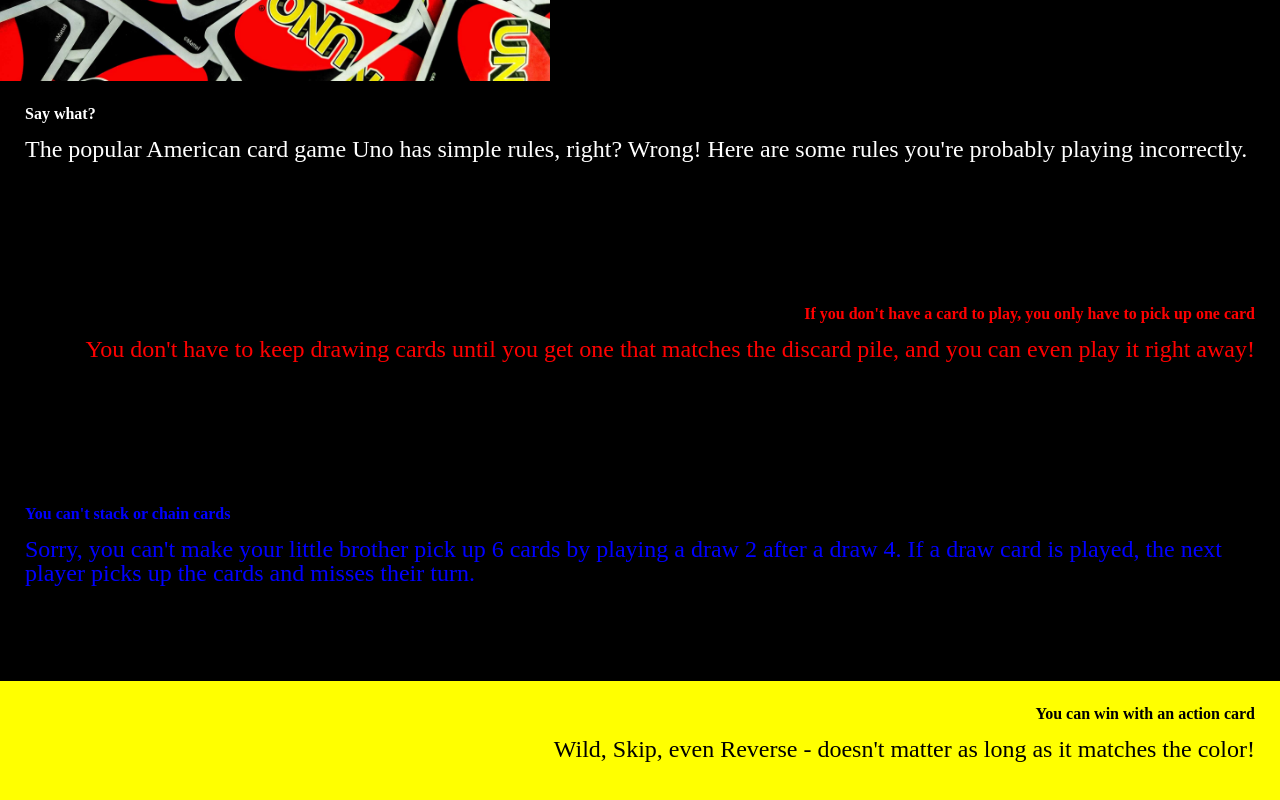
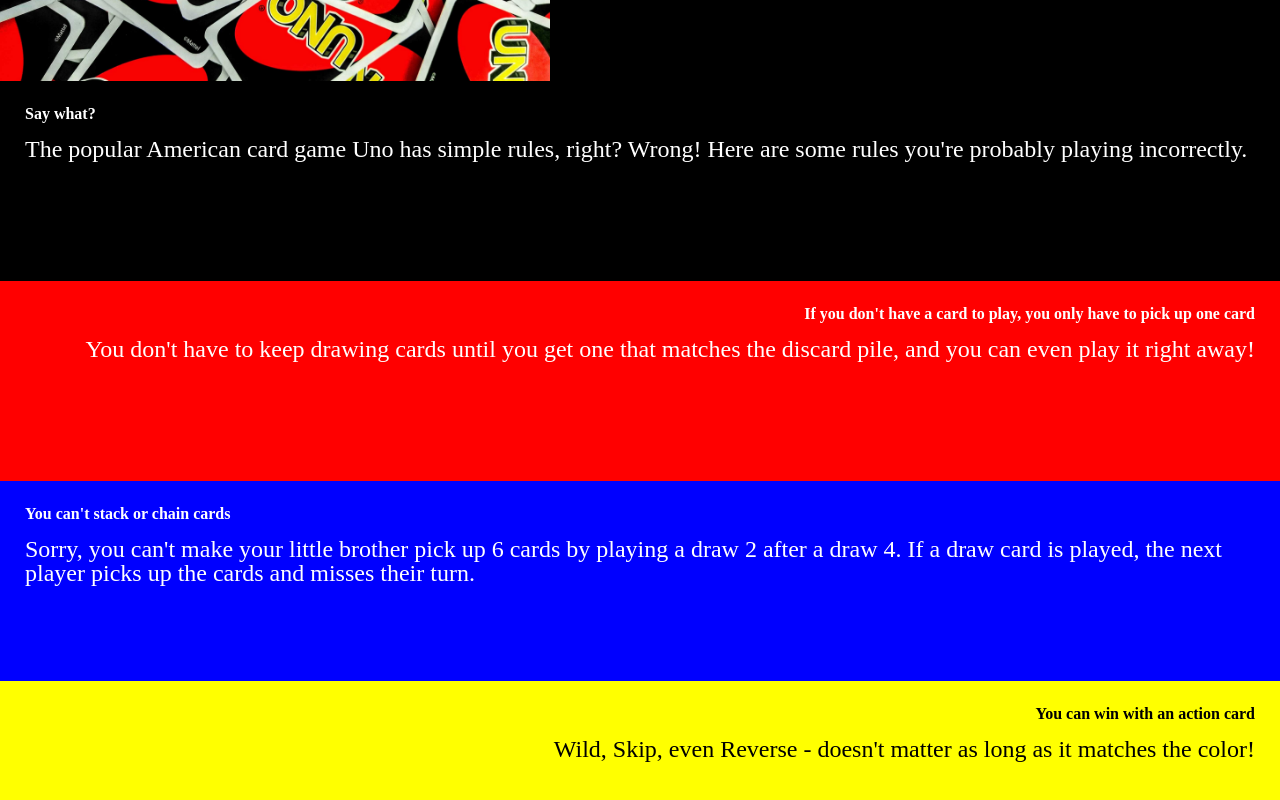
Before and after one commit to jensieg/homework2-2021, a plain HTML site: page index.html in a window 1280 px wide. Shown: the part 398-1198 px from the top of the page. Drawn offline with Linux system fonts and the light colour scheme.

Commit message:
more edits

```diff
--- a/css/style.css
+++ b/css/style.css
@@ -37,12 +37,12 @@
 }
 
 #red {
-    color: #FF0000;
+    background-color: #FF0000;
     text-align: right;
 }
 
 #blue {
-    color: #0000FF;
+    background-color: #0000FF;
     text-align: left;
 }
 
```
